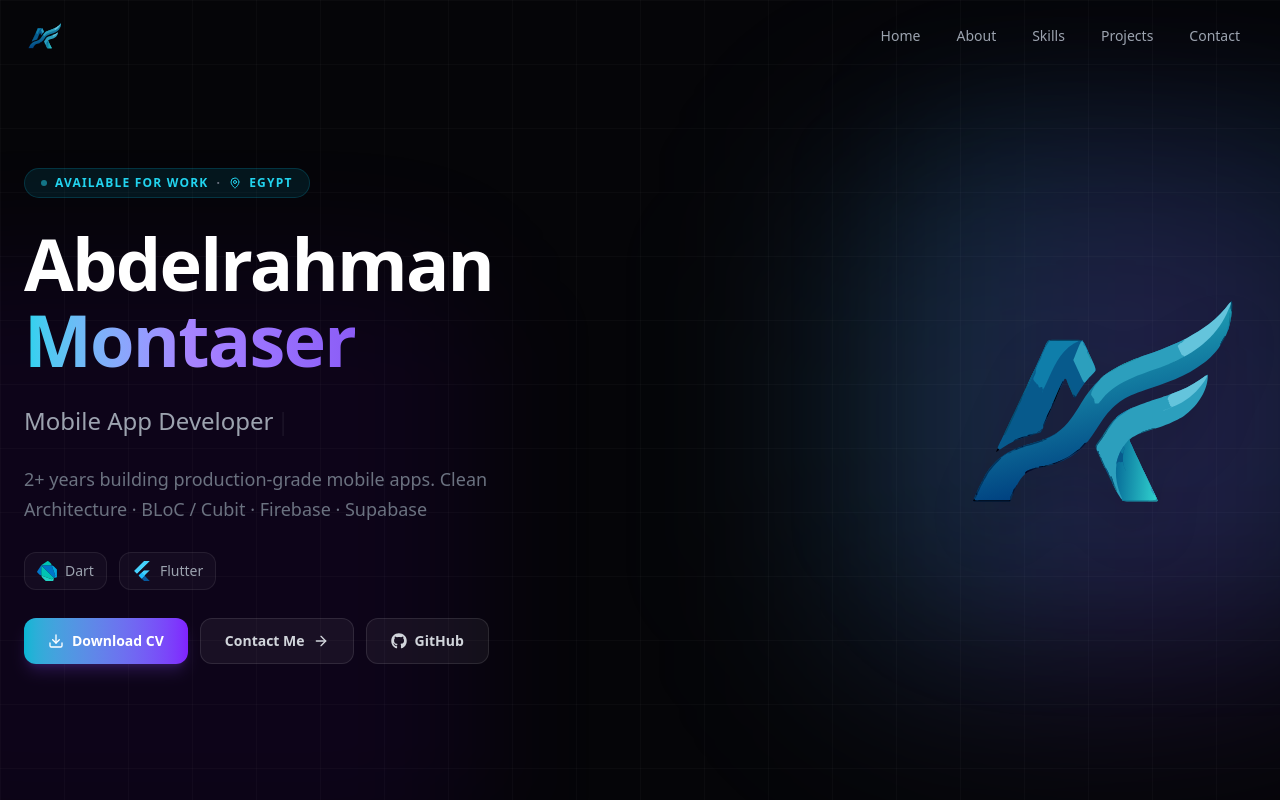
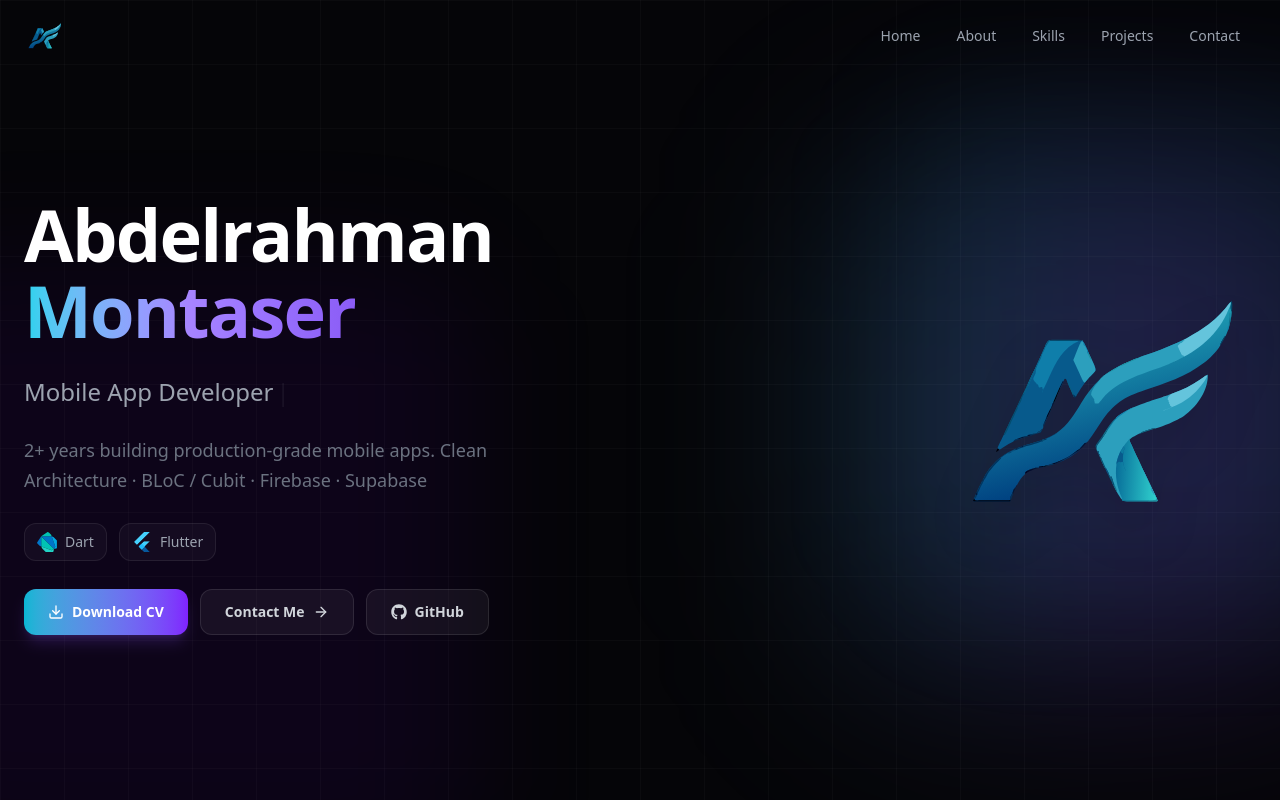
Before and after one commit to Elfouly282/portofino, a React (Vite) app: page / in a window 1280 px wide. Shown: the top 800 px of the page. Built offline with nearby package versions, Linux system fonts and the light colour scheme.

Commit message:
Comment out Available for work Egypt badge
Made-with: Cursor

```diff
--- a/src/Components/Navbar.jsx
+++ b/src/Components/Navbar.jsx
@@ -32,7 +32,7 @@ const Navbar = () => {
         {/* Left — text content */}
         <div className="max-w-2xl space-y-7 text-center md:text-left">
 
-          <motion.span
+          {/* <motion.span
             className="inline-flex items-center gap-2 px-4 py-1.5 bg-cyan-500/10 border border-cyan-500/20 text-cyan-400 text-xs font-semibold rounded-full uppercase tracking-widest"
             initial={{ opacity: 0, y: 20 }}
             animate={{ opacity: 1, y: 0 }}
@@ -43,7 +43,7 @@ const Navbar = () => {
             <span className="text-gray-500">·</span>
             <MapPin className="h-3 w-3" />
             Egypt
-          </motion.span>
+          </motion.span> */}
 
           <motion.h1
             className="text-5xl md:text-7xl font-black text-white leading-[1.05] tracking-tight"
```
